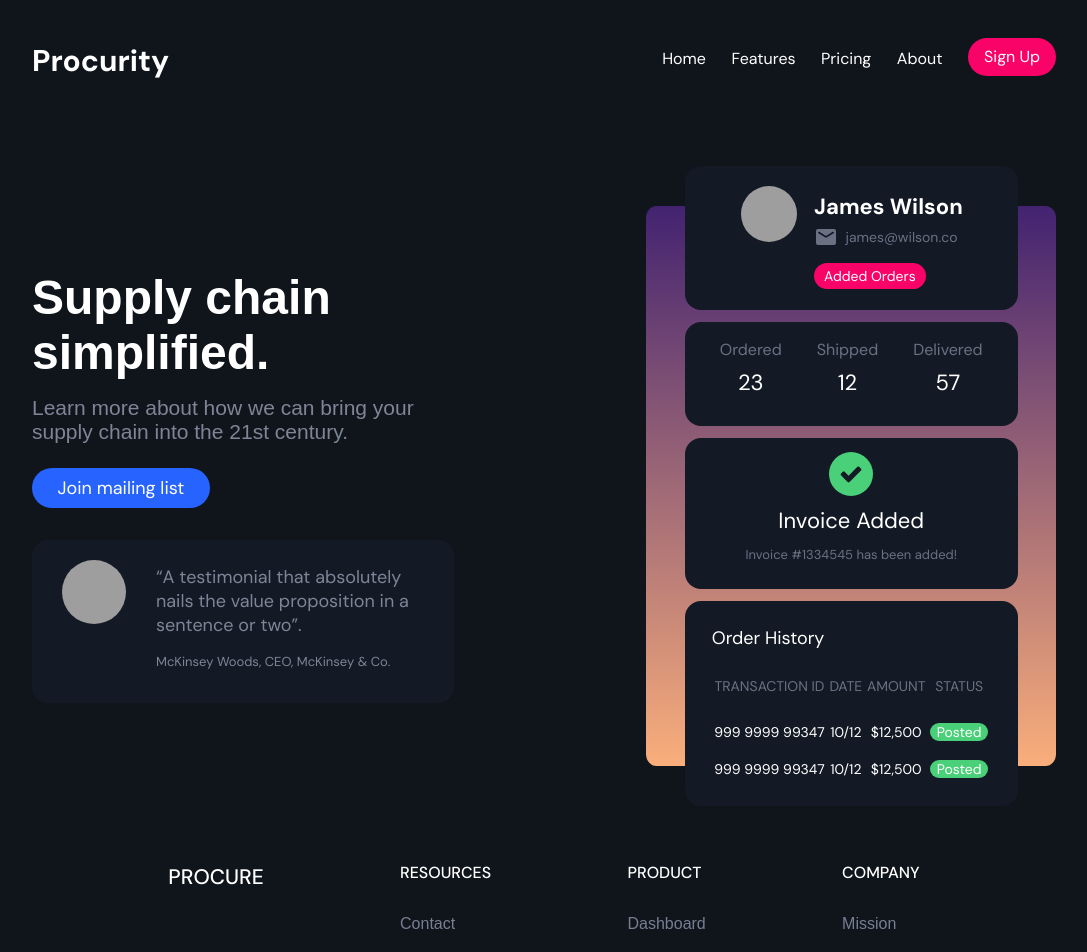
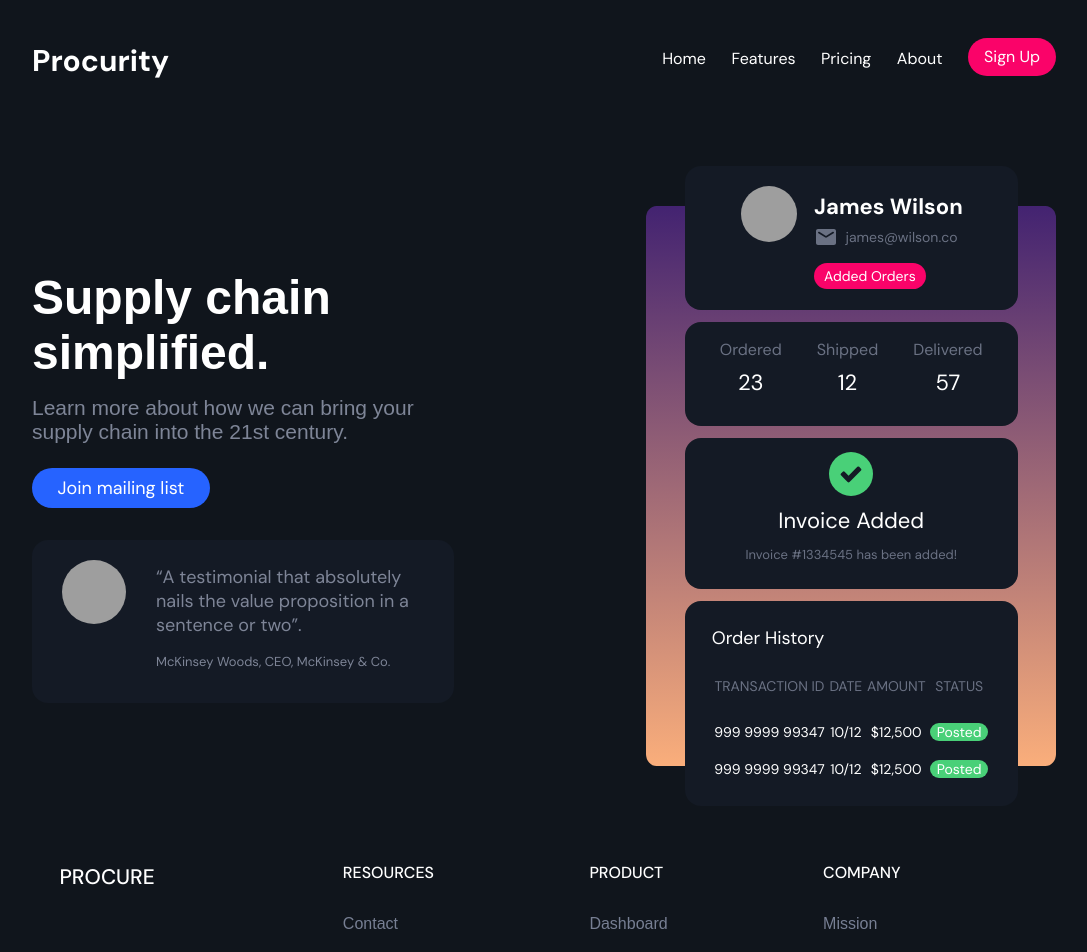
Before and after one commit to rayanwaked/procure-project, a React (Create React App) app: page / in a window 1280 px wide. Shown: the top 952 px of the page, without its empty margins (96-1183 px from the left). Built offline with nearby package versions, Linux system fonts and the light colour scheme; grey boxes are pictures that could not be loaded.

Commit message:
Footer alignment fixed

```diff
--- a/src/pages/landing/footer/footer.css
+++ b/src/pages/landing/footer/footer.css
@@ -1,5 +1,4 @@
 .LandingFooter {
-    display: flex;
     display: flex;
     flex-direction: row;
     justify-content: space-evenly;
@@ -19,6 +18,12 @@
     font-size: 21px;
     vertical-align: middle;
     line-height: 21px;
+}
+
+@media (min-width: 769px) {
+    .LandingFooterLogo {
+        margin-left: -10vw;
+    }
 }
 
 .LandingFooterHeadline {
```
